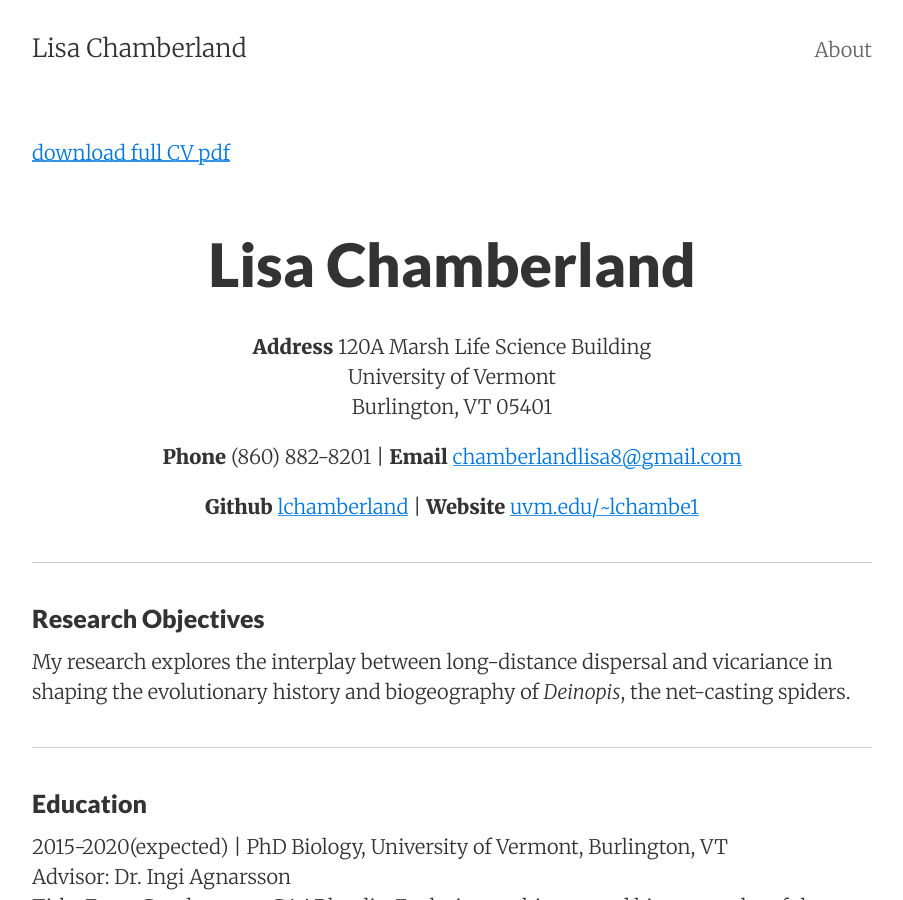
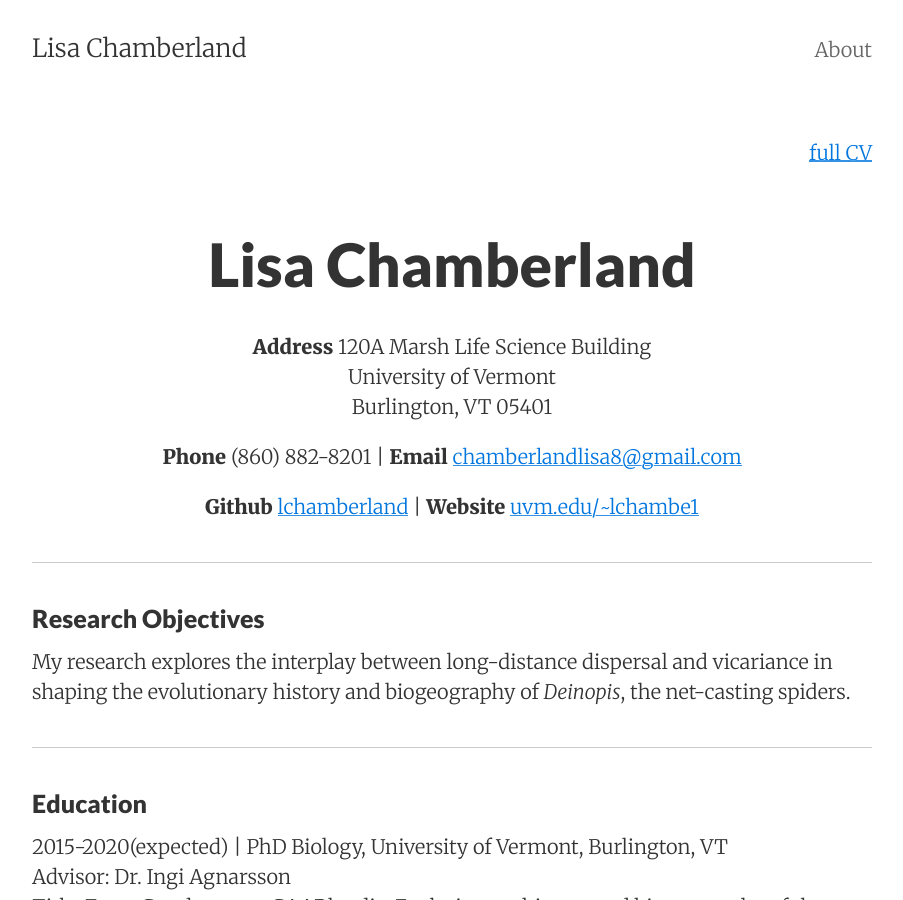
Before and after one commit to lchamberland/lchamberland.github.io, a Jekyll site: the page built from CV.md, in a window 1280 px wide and 900 px high. Shown: the whole window, without its empty margins (188-1091 px from the left). Built offline with Jekyll 4.4.1, drawn with Linux system fonts in a browser that asks for light colours; our own code applies the rules of GitHub Pages for plain Markdown files.

Commit message:
Update CV.md

```diff
--- a/CV.md
+++ b/CV.md
@@ -1,4 +1,4 @@
-<p><a href='https://github.com/lchamberland/lchamberland.github.io/raw/master/Chamberland_CV_2020_github.pdf'>download full CV pdf</a>
+<p style="text-align:right"><a href='https://github.com/lchamberland/lchamberland.github.io/raw/master/Chamberland_CV_2020_github.pdf'>full CV</a>
 <h1 style="text-align:center">Lisa Chamberland</h1>
 <p style="text-align:center"><strong>Address</strong> 120A Marsh Life Science Building
 <br>University of Vermont
```
